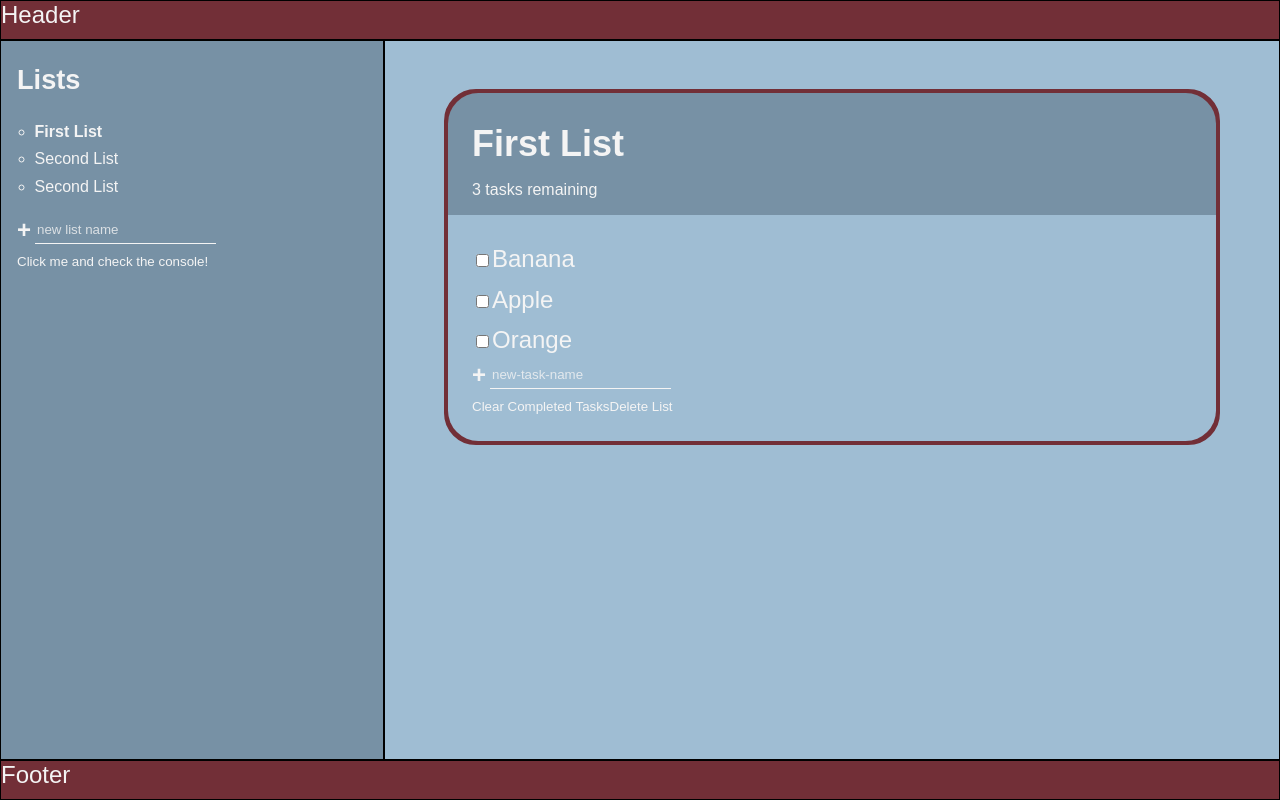
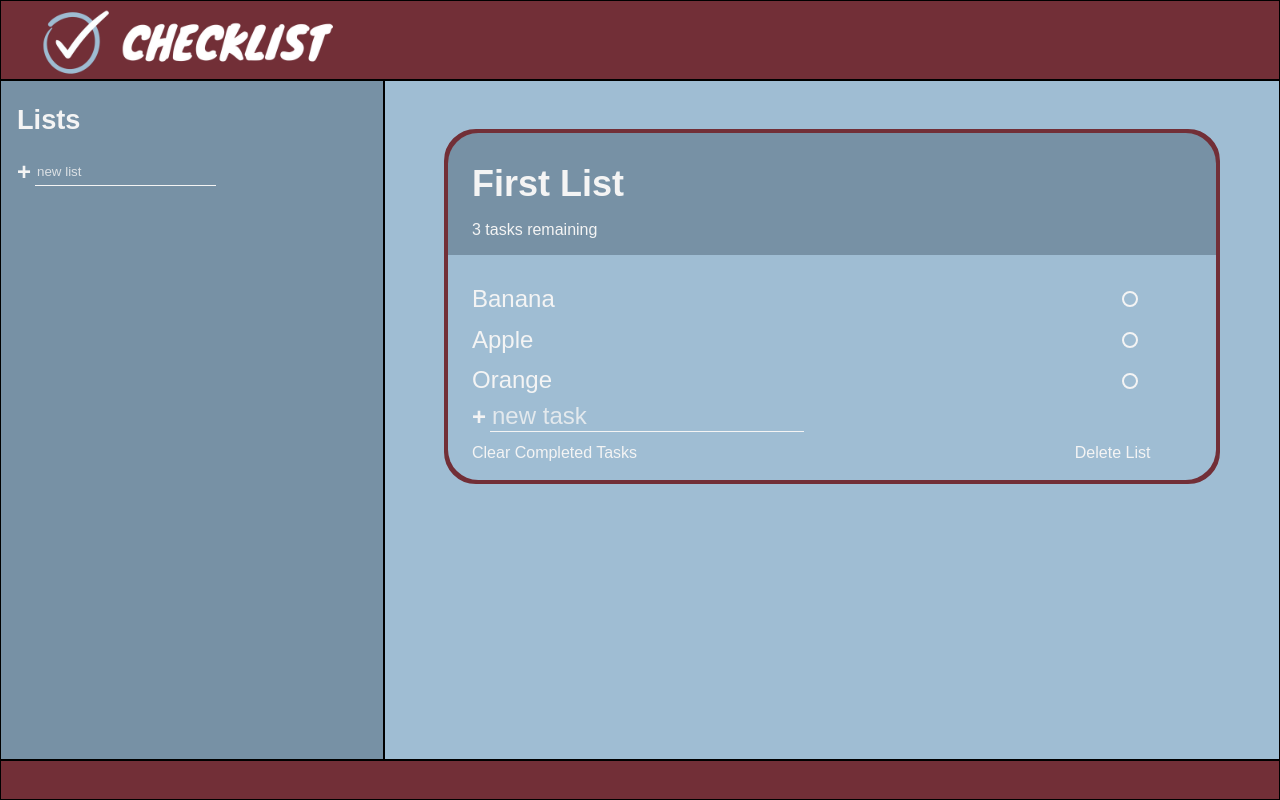
Before and after one commit to cah311/to-do-list, a website built with webpack: page dist/index.html in a window 1280 px wide. Built offline with nearby package versions, Linux system fonts and the light colour scheme.

Commit message:
add functionality to task lists

```diff
--- a/src/index.js
+++ b/src/index.js
@@ -1,6 +1,8 @@
 import _ from "lodash";
 import "./styles/style.css";
-import lists from "./lists.js";
+import logo from "./styles/checklist.png";
+import render from "./lists.js";
+import { newList } from "./lists";
 
 // Creates grid for layout of page
 function pageGrid() {
@@ -43,8 +45,17 @@ document.body.append(pageGrid());
 function headerContent() {
   const headerContainer = document.getElementById("header-section");
   const headerContent = document.createElement("div");
-  headerContent.innerText = "Header";
+  headerContent.setAttribute("id", "header-content");
+  const logoContainer = document.createElement("div");
+  logoContainer.setAttribute("id", "header-logo-container");
+
+  const Logo = new Image();
+  Logo.src = logo;
+  Logo.setAttribute("id", "header-logo");
+
   headerContainer.appendChild(headerContent);
+  headerContent.appendChild(logoContainer);
+  logoContainer.appendChild(Logo);
 
   return headerContainer;
 }
@@ -72,39 +83,36 @@ function listContent() {
   // list of lists
   const allList = document.createElement("ul");
   allList.setAttribute("class", "task-list");
+  allList.setAttribute("data-lists", "");
 
   // list 1
-  const firstList = document.createElement("li");
-  firstList.setAttribute("class", "list-name active-list");
-  firstList.innerText = "First List";
+  //   const firstList = document.createElement("li");
+  //   firstList.setAttribute("class", "list-name active-list");
+  //   firstList.innerText = "First List";
 
-  // list 2
-  const secondList = document.createElement("li");
-  secondList.setAttribute("class", "list-name");
-  secondList.innerText = "Second List";
+  //   // list 2
+  //   const secondList = document.createElement("li");
+  //   secondList.setAttribute("class", "list-name");
+  //   secondList.innerText = "Second List";
 
-  // list 3
-  const thirdList = document.createElement("li");
-  thirdList.setAttribute("class", "list-name");
-  thirdList.innerText = "Second List";
+  //   // list 3
+  //   const thirdList = document.createElement("li");
+  //   thirdList.setAttribute("class", "list-name");
+  //   thirdList.innerText = "Second List";
 
   // add new list
   const newList = document.createElement("form");
   newList.setAttribute("action", "");
+  newList.setAttribute("data-new-list-form", "");
   const newListInput = document.createElement("input");
   newListInput.setAttribute("type", "text");
   newListInput.setAttribute("class", "new-list");
-  newListInput.setAttribute("placeholder", "new list name");
-  //// subit new list
+  newListInput.setAttribute("data-new-list-input", "");
+  newListInput.setAttribute("placeholder", "new list");
+  //// submit new list
   const newListButton = document.createElement("button");
   newListButton.setAttribute("class", "list-button button-create");
   newListButton.innerText = "+";
-
-  //// ***********temp*****************/////
-  const btn = document.createElement("button");
-  btn.innerHTML = "Click me and check the console!";
-  btn.onclick = lists;
-  //// ***********temp*****************/////
 
   // append to list section
   listContainer.appendChild(listContent);
@@ -112,14 +120,12 @@ function listContent() {
   // full list library
   allListContainer.appendChild(allListTitle);
   allListContainer.appendChild(allList);
-  allList.appendChild(firstList);
-  allList.appendChild(secondList);
-  allList.appendChild(thirdList);
+  //   allList.appendChild(firstList);
+  //   allList.appendChild(secondList);
+  //   allList.appendChild(thirdList);
   allListContainer.appendChild(newList);
   newList.appendChild(newListInput);
   newList.appendChild(newListButton);
-
-  listContent.appendChild(btn);
 
   return listContainer;
 }
@@ -200,7 +206,7 @@ function tasksContent() {
   const newTaskInput = document.createElement("input");
   newTaskInput.setAttribute("type", "text");
   newTaskInput.setAttribute("class", "new-task");
-  newTaskInput.setAttribute("placeholder", "new-task-name");
+  newTaskInput.setAttribute("placeholder", "new task");
   //// submit new task
   const newTaskButton = document.createElement("button");
   newTaskButton.setAttribute("class", "task-button button-create");
@@ -261,10 +267,13 @@ tasksContent();
 function footerContent() {
   const footerContainer = document.getElementById("footer-section");
   const footerContent = document.createElement("div");
-  footerContent.innerText = "Footer";
+  //   footerContent.innerText = "Footer";
   footerContainer.appendChild(footerContent);
 
   return footerContainer;
 }
 
 footerContent();
+
+render();
+newList();
--- a/src/lists.js
+++ b/src/lists.js
@@ -1,3 +1,56 @@
-export default function lists() {
-  console.log("I get called from print.js!");
+const LOCAL_STORAGE_LIST_KEY = "task.lists";
+const LOCAL_STORAGE_SELECTED_LIST_KEY = "task.selectedListId";
+
+let lists = JSON.parse(localStorage.getItem(LOCAL_STORAGE_LIST_KEY)) || [];
+let selectedListId = localStorage.getItem(LOCAL_STORAGE_SELECTED_LIST_KEY);
+
+function save() {
+  localStorage.setItem(LOCAL_STORAGE_LIST_KEY, JSON.stringify(lists));
 }
+
+function saveAndRender() {
+  save();
+  render();
+}
+
+export default function render() {
+  const listContainer = document.querySelector("[data-lists]");
+
+  clearElement(listContainer);
+  lists.forEach((list) => {
+    const listElement = document.createElement("li");
+    listElement.dataset.listId = list.id;
+    listElement.setAttribute("class", "list-name ");
+    listElement.innerText = list.name;
+    if (list.id === selectedListId) {
+      listElement.classList.add("active-list");
+    }
+    listContainer.append(listElement);
+  });
+}
+
+function clearElement(element) {
+  while (element.firstChild) {
+    element.removeChild(element.firstChild);
+  }
+}
+
+export function newList() {
+  const newListForm = document.querySelector("[data-new-list-form]");
+  const newListInput = document.querySelector("[data-new-list-input]");
+
+  newListForm.addEventListener("submit", (e) => {
+    e.preventDefault();
+
+    const listName = newListInput.value;
+    if (listName == null || listName === "") return;
+    const list = createList(listName);
+    newListInput.value = null;
+    lists.push(list);
+    saveAndRender();
+  });
+}
+
+function createList(name) {
+  return { id: Date.now().toString(), name: name, tasks: [] };
+}
--- a/src/styles/style.css
+++ b/src/styles/style.css
@@ -41,7 +41,7 @@ button {
     right: 0;
     bottom: 0;
 
-    grid-template-rows: 5vh 90vh 5vh;
+    grid-template-rows: 10vh 85vh 5vh;
     grid-template-columns: 30vw 70vw;
 }
 
@@ -60,6 +60,18 @@ form {
     background-color: var(--clr-dark);
 }
 
+#header-content {
+
+}
+
+#logoContainer {
+
+}
+
+#header-logo {
+    height: 10vh;
+    margin-left: 2rem;
+}
 
 /** List section**/
 #list-section {
@@ -87,11 +99,18 @@ form {
     padding-left: 1.1em;
 }
 
+
 .active-list {
     font-weight: 700;
 }
 
-.list-name {}
+.list-name {
+    cursor: pointer;
+}
+
+.list-name:hover {
+    opacity: 0.7;
+}
 
 .new-list {
     background: transparent;
@@ -183,21 +202,109 @@ form {
     background-color: var(--clr-primary);
     border-radius: 0 0 1.9rem 1.9rem;
     padding: var(--spacer);
+    padding-bottom: 3rem;
+}
+
+[type="checkbox"] {
+    opacity: 0;
+    position: absolute;
 }
 
 .todos {
     line-height: 1.7;
 
 
-};
 
-.task {}
+}
 
-#task-1 {}
+.task {
+
+    display: flex;
+    flex-direction: column;
+    align-items: flex-start;
+    padding-right: 5rem;
+    position: relative;
+    overflow: hidden;
+    white-space: nowrap;
+}
+
+.task label {
+    display: flex;
+    align-items: center;
+    justify-content: space-between;
+    position: relative;
+    width: 53vw;
+    cursor: pointer;
+
+
+}
+
+
+
+
+.task::after {
+    content: "";
+    position: absolute;
+    right: 0;
+    left: 0;
+    bottom: -5%;
+    height: 1px;
+    width: 53vw;
+    background-color: currentColor;
+    opacity: 0.3;
+
+}
+
+
+#task-1 {
+}
 #task-2 {}
 #task-3 {}
 
-.custom-checkbox {}
+.custom-checkbox {
+    --size: 0.5em;
+    display: inline-block;
+    width: var(--size);
+    height: var(--size);
+    margin-right: var(--size);
+    cursor: pointer;
+    border: 2px solid currentColor;
+    border-radius: 50%;
+    transform: scale(1);
+    transition: transform 200ms ease-in-out;
+    /* margin-left: 43vw; */
+
+}
+
+.task:hover .custom-checkbox,
+[type="checkbox"]:focus + label .custom-checkbox {
+    transform: scale(1.2);
+    /* color: var(--clr-dark); */
+}
+
+[type="checkbox"]:checked + label .custom-checkbox {
+    background: var(--clr-light);
+    border: var(--clr-light);
+}
+
+[type="checkbox"]:checked + label {
+   opacity: 0.5;;
+}
+
+.task label::after {
+    content: '';
+    position: absolute;
+    left: 0;
+    right: 0;
+    height: 3px;
+    background: currentColor;
+    transform: scaleX(0);
+    transition: transform 150ms ease-in-out;
+}
+
+[type="checkbox"]:checked + label::after {
+    transform: scaleX(1);
+}
 
 .new-task-creator {}
 
@@ -207,7 +314,7 @@ form {
     color: inherit;
     border-bottom: 1px solid currentColor;
     outline: none;
-
+    font-size: inherit;
     transition: border-bottom 100ms ease-in;
     order: 2;
 }
@@ -221,11 +328,24 @@ form {
 }
 
 
-.task-button
+.task-button {}
 
-.delete-tasks {}
+.delete-tasks {
+    display: flex;
+    justify-content: space-between;
+    position: absolute;
+    margin-top: 0.5em;
+    width: 53vw;
+}
 
-.btn-delete {}
+.btn-delete {
+    font-weight: 500;
+    font-size: 1rem;
+}
+
+.btn-delete:hover {
+    color: var(--clr-warning);
+}
 
 
 /** footer section **/
```
Also changed, not shown: src/styles/checklist.png (added).
